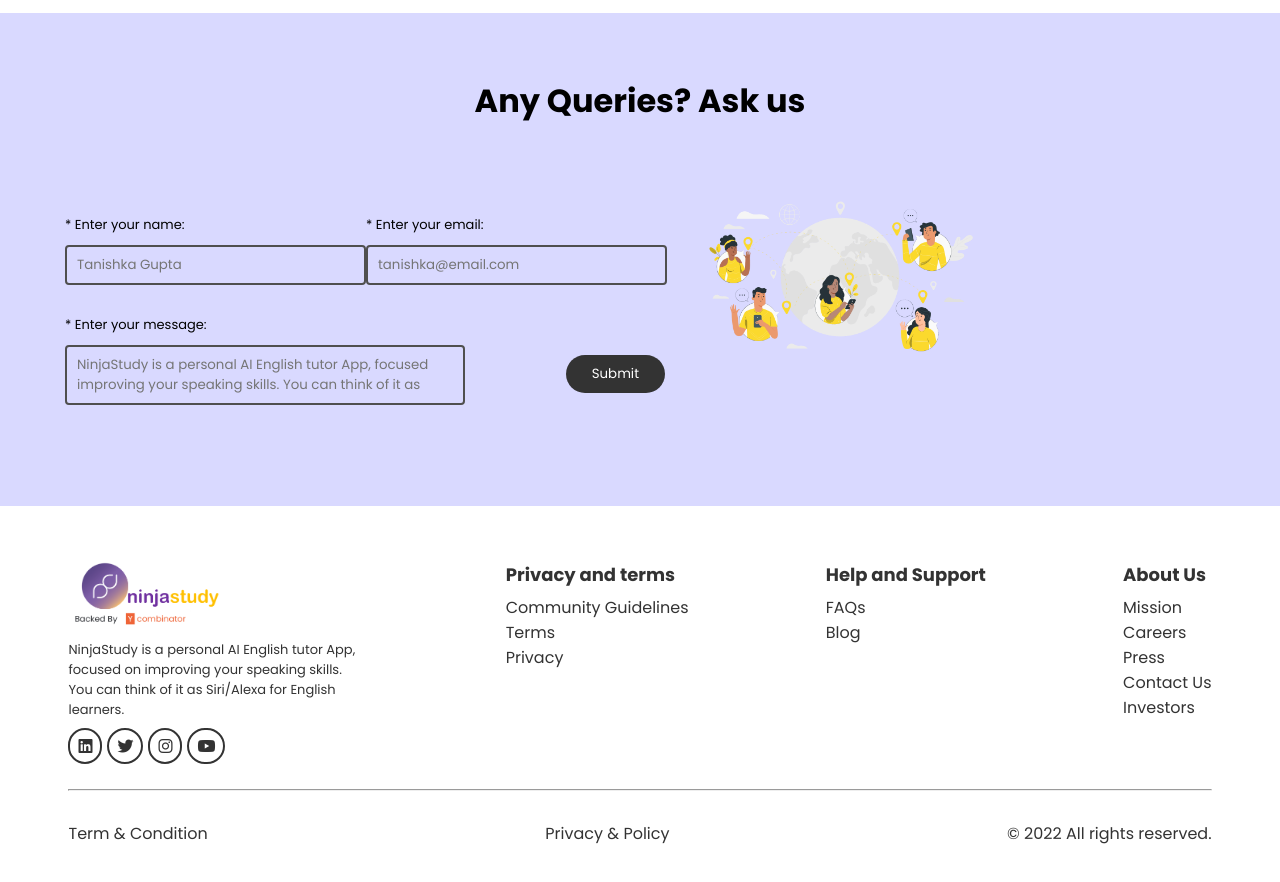
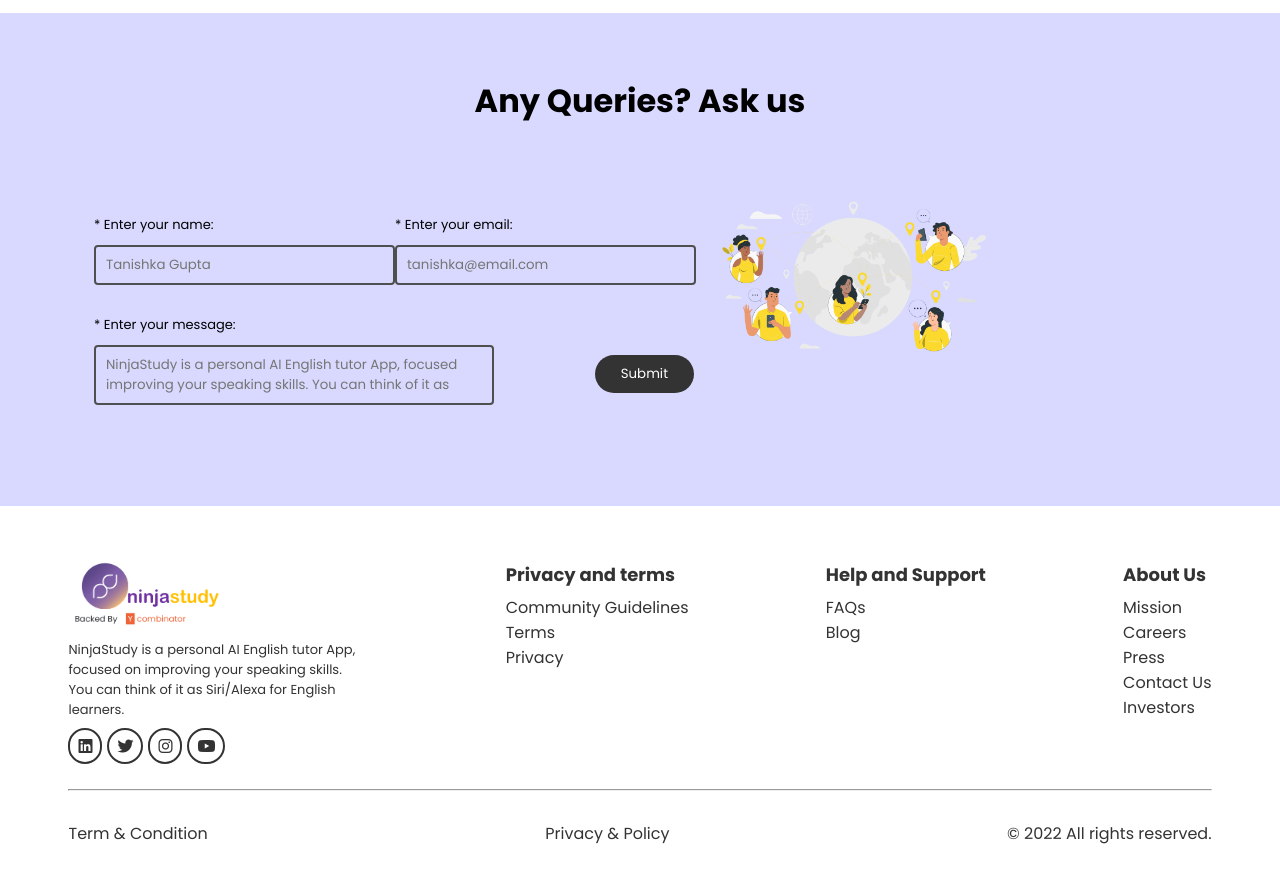
Before and after one commit to tanihka/ninja--study, a React (Create React App) app: page / in a window 1280 px wide. Shown: the part 4040-4922 px from the top of the page. Built offline with nearby package versions, Linux system fonts and the light colour scheme.

Commit message:
Update contact.css

```diff
--- a/src/components/Contact/contact.css
+++ b/src/components/Contact/contact.css
@@ -2,6 +2,7 @@
     display: flex;
     justify-content: space-between;
     padding-top: 10px;
+    padding-left: 29px;
 
 }
 .parent-contact h1{
```
